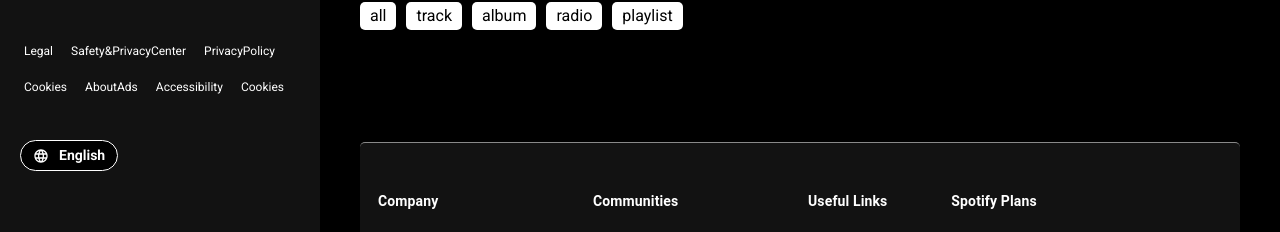
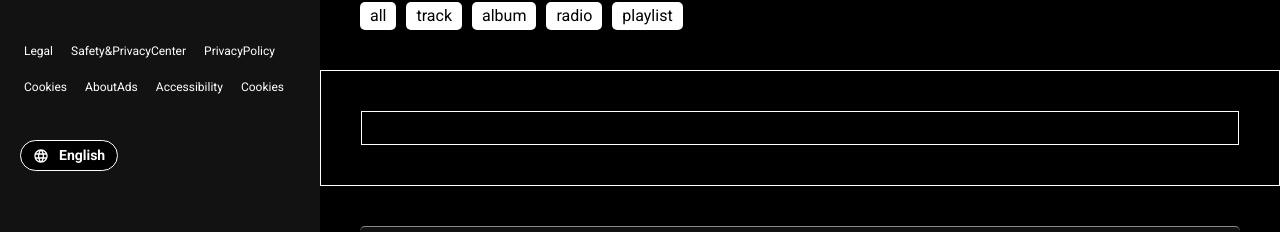
Before and after one commit to ShalizSharafi/MusicPlayerNextJs, a Next.js app: page /my-playlists/1 in a window 1280 px wide. Shown: the part 374-606 px from the top of the page. Built offline with nearby package versions, Linux system fonts and the light colour scheme; what @mui/material-nextjs would draw is missing.

Commit message:
main playlist page

```diff
--- a/app/(dynamicPages)/my-playlists/[userCreatedPlaylistId]/page.jsx
+++ b/app/(dynamicPages)/my-playlists/[userCreatedPlaylistId]/page.jsx
@@ -11,7 +11,7 @@ export  async function DynamicUserPlaylistContent({params}) {
     <>
      <UserMadePlaylistsHero userCreatedPlaylistId={userCreatedPlaylistId}/>
       <UserMadePlaylistsFilter/>
-      <UserMadePlaylistsMainLayout/>
+      <UserMadePlaylistsMainLayout userCreatedPlaylistId={userCreatedPlaylistId}/>
     </>
   )
 }
--- /dev/null
+++ b/app/components/UserMadePlaylists/UserMadePlaylistMainGrid.jsx
@@ -0,0 +1,12 @@
+import React from 'react'
+
+export default function UserMadePlaylistMainGrid({children}) {
+  return (
+    <div className={`grid grid-cols-2 md:grid-cols-4 xl:grid-cols-5 pt-5 lg:pt-8 gap-5 `}>
+    {children}
+
+
+
+     </div>
+  )
+}
--- a/app/components/UserMadePlaylists/UserMadePlaylistsMainLayout.jsx
+++ b/app/components/UserMadePlaylists/UserMadePlaylistsMainLayout.jsx
@@ -1,9 +1,54 @@
+'use client'
+import userCreatedPlaylist from '@/app/store/UserCreatedPlaylist'
+import UserMadePlaylistMainGrid from './UserMadePlaylistMainGrid'
 import React from 'react'
+import SlugTracks from '../SlugComponents/SlugTracks'
+import UserMadePlaylistsTitle from './UserMadePlaylistsTitle'
+import SlugAlbums from '../SlugComponents/SlugAlbums'
+import SlugPlaylists from '../SlugComponents/SlugPlaylists'
 
-export default function UserMadePlaylistsMainLayout() {
+export default function UserMadePlaylistsMainLayout({userCreatedPlaylistId}) {
+  const playlists = userCreatedPlaylist((state)=>state.playlists)
+  const playlist = playlists.find((val)=>
+    val.userCreatedPlaylistId === Number(userCreatedPlaylistId)
+  )
+
+
+  console.log('playlist items: ', playlist?.playlistItems)
   return (
-    <div className={`grid grid-cols-2 md:grid-cols-4 xl:grid-cols-5 pt-5 lg:pt-8 gap-5 `}>
-    {/* ///contents inside each playlist come here */}
-     </div>
+    <div className='w-full p-5 lg:p-10 border border-white *:border *:border-white'>
+      <UserMadePlaylistMainGrid>
+      {/* {tracks} */}
+      {(playlist?.playlistItems?.length > 0 &&
+        playlist?.playlistItems.some((val)=>val.type === 'track')
+      ) && <UserMadePlaylistsTitle topic='tracks'/>}
+      { playlist?.playlistItems.map((val)=>(
+        val.type === 'track' && (
+          <SlugTracks key={val.id} trackName={val.trackName} artist={val.artist} album={val.album} src={val.src} id={val.id} albumId={val.albumId} artistId={val.artistId} />
+        )
+      ))}
+
+       {/* {albums} */}
+       {(playlist?.playlistItems?.length > 0 &&
+        playlist?.playlistItems.some((val)=>val.type === 'album')
+      ) && <UserMadePlaylistsTitle topic='albums'/>}
+      { playlist?.playlistItems.map((val)=>(
+        val.type === 'album' && (
+          <SlugAlbums key={val.id} cover={val.cover} albumTitle={val.albumTitle} artist={val.artist} position={val.position} id={val.id} />
+        )
+      ))}
+
+      {/* {playlists} */}
+       {(playlist?.playlistItems?.length > 0 &&
+        playlist?.playlistItems.some((val)=>val.type === 'playlist')
+      ) && <UserMadePlaylistsTitle topic='playlists'/>}
+      { playlist?.playlistItems.map((val)=>(
+        val.type === 'playlist' && (
+          <SlugPlaylists key={val.id}  />
+        )
+      ))}
+
+    </UserMadePlaylistMainGrid>
+    </div>
   )
 }
```
